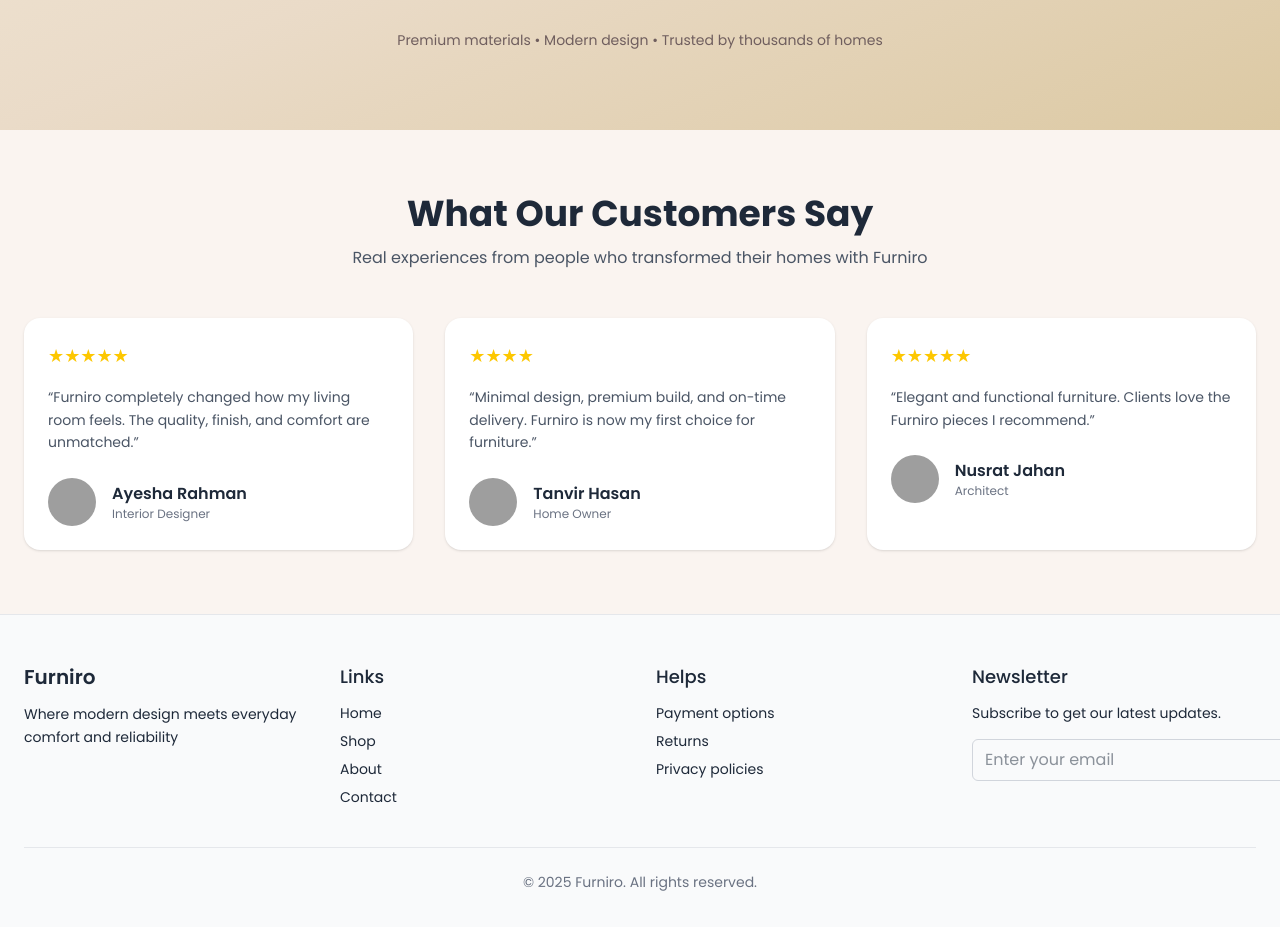
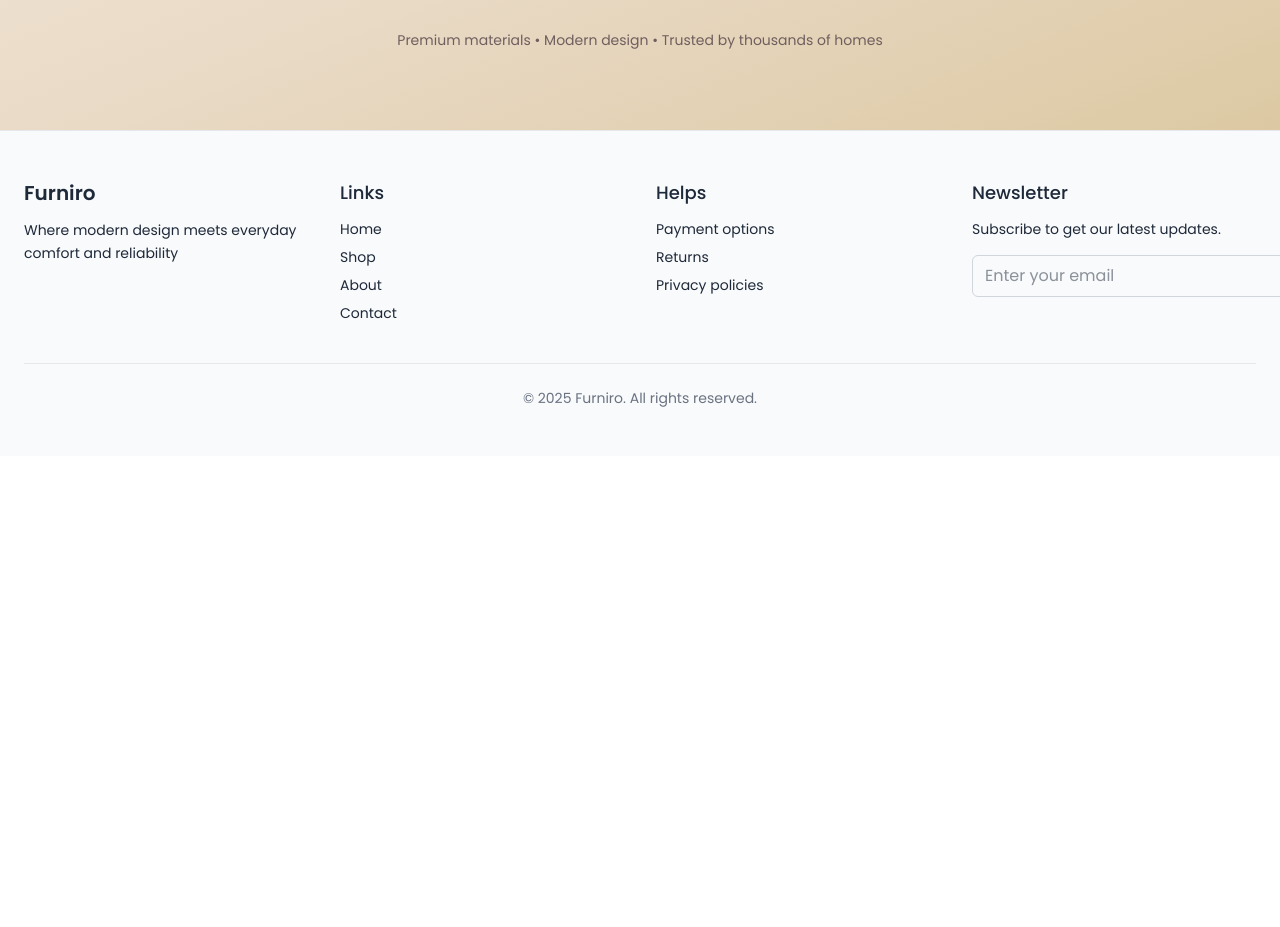
Before and after one commit to touhidtamim/Furniro, a React (Vite) app: page / in a window 1280 px wide. Shown: the part 1887-2814 px from the top of the page. After the commit the page ends 2343 px from the top, so only its background shows below. Built offline with nearby package versions, Linux system fonts and the light colour scheme; grey boxes are pictures that could not be loaded.

Commit message:
updated testimonial section

```diff
--- a/src/Components/Home/Testiminial.jsx
+++ b/src/Components/Home/Testiminial.jsx
@@ -1,86 +1,7 @@
 import React from "react";
 
-const testimonials = [
-  {
-    name: "Ayesha Rahman",
-    role: "Interior Designer",
-    image: "https://i.pravatar.cc/150?img=32",
-    review:
-      "Furniro completely changed how my living room feels. The quality, finish, and comfort are unmatched.",
-    rating: 5,
-  },
-  {
-    name: "Tanvir Hasan",
-    role: "Home Owner",
-    image: "https://i.pravatar.cc/150?img=12",
-    review:
-      "Minimal design, premium build, and on-time delivery. Furniro is now my first choice for furniture.",
-    rating: 4,
-  },
-  {
-    name: "Nusrat Jahan",
-    role: "Architect",
-    image: "https://i.pravatar.cc/150?img=45",
-    review:
-      "Elegant and functional furniture. Clients love the Furniro pieces I recommend.",
-    rating: 5,
-  },
-];
-
-const Testimonial = () => {
-  return (
-    <section className="bg-[#FAF4F0] py-16">
-      <div className="max-w-7xl mx-auto px-6">
-        {/* Section Header */}
-        <div className="text-center mb-12">
-          <h2 className="text-3xl md:text-4xl font-bold text-gray-800">
-            What Our Customers Say
-          </h2>
-          <p className="mt-3 text-gray-600 max-w-xl mx-auto">
-            Real experiences from people who transformed their homes with
-            Furniro
-          </p>
-        </div>
-
-        {/* Testimonials Grid */}
-        <div className="grid grid-cols-1 md:grid-cols-2 lg:grid-cols-3 gap-8">
-          {testimonials.map((item, index) => (
-            <div
-              key={index}
-              className="bg-white rounded-2xl p-6 shadow-sm hover:shadow-lg transition duration-300"
-            >
-              {/* Rating */}
-              <div className="flex mb-4">
-                {[...Array(item.rating)].map((_, i) => (
-                  <span key={i} className="text-yellow-400 text-lg">
-                    ★
-                  </span>
-                ))}
-              </div>
-
-              {/* Review */}
-              <p className="text-gray-600 text-sm leading-relaxed mb-6">
-                “{item.review}”
-              </p>
-
-              {/* User Info */}
-              <div className="flex items-center gap-4">
-                <img
-                  src={item.image}
-                  alt={item.name}
-                  className="w-12 h-12 rounded-full object-cover"
-                />
-                <div>
-                  <h4 className="font-semibold text-gray-800">{item.name}</h4>
-                  <p className="text-xs text-gray-500">{item.role}</p>
-                </div>
-              </div>
-            </div>
-          ))}
-        </div>
-      </div>
-    </section>
-  );
+const Testiminial = () => {
+  return <div></div>;
 };
 
-export default Testimonial;
+export default Testiminial;
```
